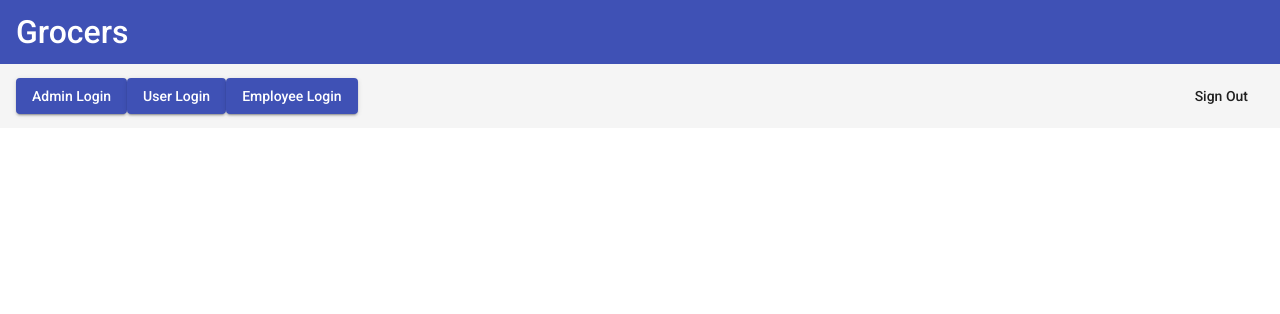
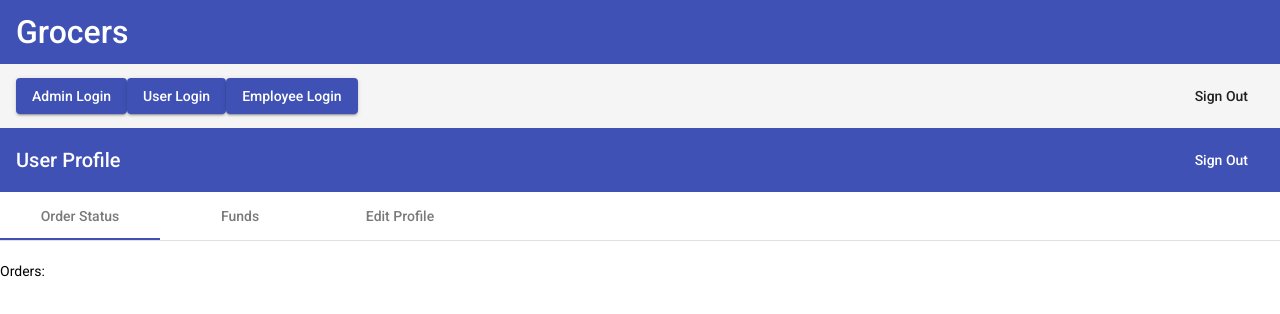
Before and after one commit to haa96/Grocers, an Angular app in the folder Frontend/grocers/: page /profile in a window 1280 px wide. Before the commit this address led to /. Shown: the top 314 px of the page. Built offline with nearby package versions, Linux system fonts and the light colour scheme.

Commit message:
user profile

```diff
--- a/Frontend/grocers/src/app/app-routing.module.ts
+++ b/Frontend/grocers/src/app/app-routing.module.ts
@@ -1,7 +1,9 @@
 import { NgModule } from '@angular/core';
 import { Routes, RouterModule } from '@angular/router';
-
-const routes: Routes = [];
+import { ProfileComponent } from './user/profile/profile.component';
+const routes: Routes = [
+  {path:"profile",component:ProfileComponent}
+];
 
 @NgModule({
   imports: [RouterModule.forRoot(routes)],
--- a/Frontend/grocers/src/app/app.component.html
+++ b/Frontend/grocers/src/app/app.component.html
@@ -12,3 +12,6 @@
     Sign Out
   </button>
 </mat-toolbar>
+<div>
+  <router-outlet></router-outlet>
+</div>
--- a/Frontend/grocers/src/app/app.module.ts
+++ b/Frontend/grocers/src/app/app.module.ts
@@ -17,6 +17,8 @@ import { AdminComponent } from './admin/admin.component';
 import {MatGridListModule} from '@angular/material/grid-list';
 import {MatTreeModule} from '@angular/material/tree';
 import { RegisterComponent } from './register/register.component';
+import { ProfileComponent } from './user/profile/profile.component';
+import {MatTabsModule} from '@angular/material/tabs';
 
 @NgModule({
   declarations: [
@@ -24,7 +26,8 @@ import { RegisterComponent } from './register/register.component';
     UserComponent,
     EmployeeComponent,
     AdminComponent,
-    RegisterComponent
+    RegisterComponent,
+    ProfileComponent
   ],
 
   imports: [
@@ -40,6 +43,7 @@ import { RegisterComponent } from './register/register.component';
     MatInputModule,
     MatGridListModule,
     MatTreeModule,
+    MatTabsModule,
     BrowserAnimationsModule
 
   ],
--- /dev/null
+++ b/Frontend/grocers/src/app/user/profile/profile.component.css
@@ -0,0 +1,3 @@
+.example-spacer {
+    flex: 1 1 auto;
+  }
--- /dev/null
+++ b/Frontend/grocers/src/app/user/profile/profile.component.html
@@ -0,0 +1,55 @@
+<mat-toolbar color="primary">
+    <span class="g">User Profile</span>
+    <span class="example-spacer"></span>
+    <button mat-button>
+      Sign Out
+    </button>
+  </mat-toolbar>
+
+  <mat-tab-group animationDuration="0ms">
+    <mat-tab label="Order Status">
+        <br>
+        Orders:
+    </mat-tab>
+    <mat-tab label="Funds">
+        <br>
+        Current Funds:
+    </mat-tab>
+    <mat-tab label="Edit Profile">
+        <br>
+        <h3 style="color: #3f51b5">Edit</h3>
+        <hr>
+
+
+        <mat-form-field>
+            <mat-label>New First Name</mat-label>
+                <input matInput>
+        </mat-form-field>
+        <br>
+        <mat-form-field>
+            <mat-label>New Last Name</mat-label>
+                <input matInput>
+        </mat-form-field>
+        <br>
+        <mat-form-field>
+            <mat-label>New Password</mat-label>
+                <input matInput >
+        </mat-form-field>
+        <br>
+        <mat-form-field>
+            <mat-label>New Address</mat-label>
+                <input matInput>
+        </mat-form-field>
+        <br>
+        <mat-form-field>
+            <mat-label>New Phone Number</mat-label>
+                <input matInput >
+        </mat-form-field>
+
+
+        <br>
+  <button mat-raised-button color="primary" mat-dialog-close mat-dialog-close="false">Save</button>
+
+
+    </mat-tab>
+  </mat-tab-group>
--- /dev/null
+++ b/Frontend/grocers/src/app/user/profile/profile.component.ts
@@ -0,0 +1,16 @@
+import { Component, OnInit } from '@angular/core';
+
+@Component({
+  selector: 'app-profile',
+  templateUrl: './profile.component.html',
+  styleUrls: ['./profile.component.css']
+})
+export class ProfileComponent implements OnInit {
+
+  constructor(){}
+
+  ngOnInit(): void {
+  }
+  test(){}
+
+}
```
Also changed, not shown: 1 other file (tests, documents, lock files or other folders).
